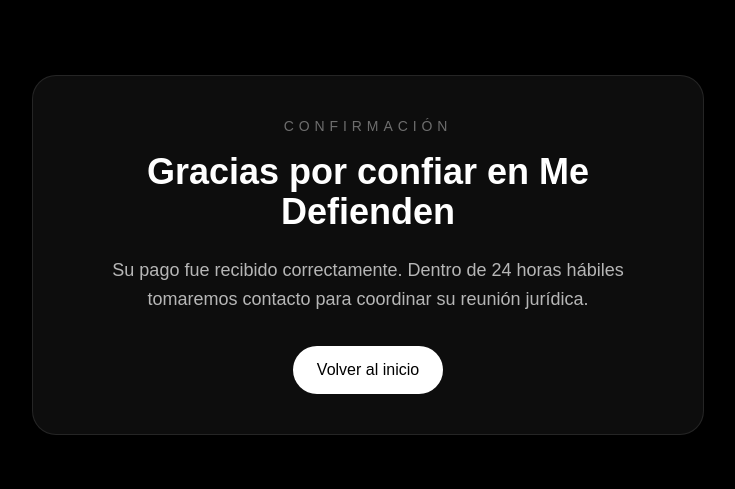
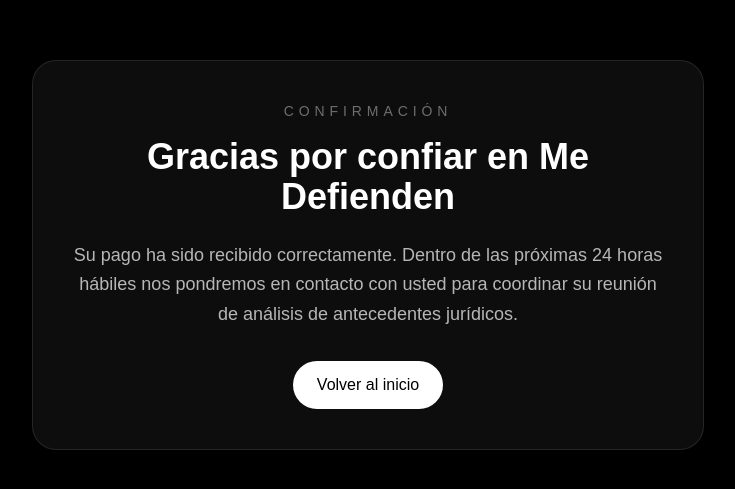
Before and after one commit to hanssenler-create/medefienden, a Next.js app: page /gracias in a window 1280 px wide. Shown: the part 145-634 px from the top of the page, without its empty margins (272-1007 px from the left). Built offline with nearby package versions, Linux system fonts and the light colour scheme.

Commit message:
Update page.js
correccion mensaje

```diff
--- a/app/gracias/page.js
+++ b/app/gracias/page.js
@@ -11,8 +11,7 @@
         </h1>
 
         <p className="text-white/70 text-lg mb-8 leading-relaxed">
-          Su pago fue recibido correctamente. Dentro de 24 horas hábiles
-          tomaremos contacto para coordinar su reunión jurídica.
+          Su pago ha sido recibido correctamente. Dentro de las próximas 24 horas hábiles nos pondremos en contacto con usted para coordinar su reunión de análisis de antecedentes jurídicos.
         </p>
 
         <a
```
